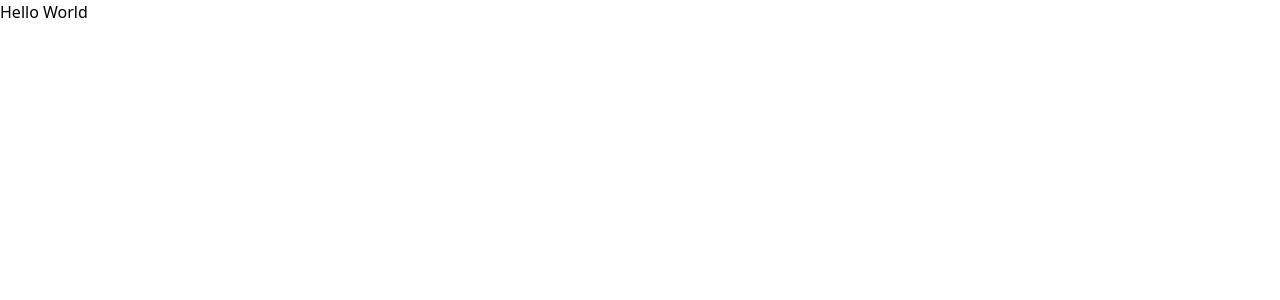
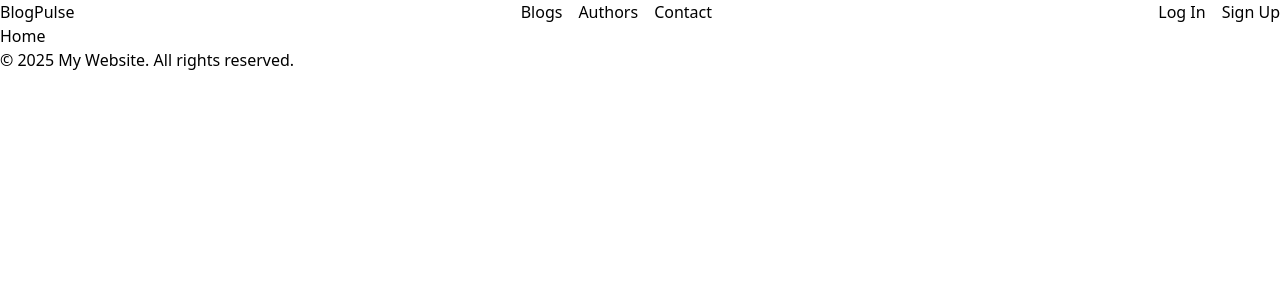
Before and after one commit to Waqar-Murtaza-ignicube/blogpulse, a React (Vite) app: page / in a window 1280 px wide. Shown: the top 300 px of the page. Built offline with nearby package versions, Linux system fonts and the light colour scheme.

Commit message:
added navbar and footer

```diff
--- a/src/App.tsx
+++ b/src/App.tsx
@@ -1,9 +1,29 @@
+import {
+  BrowserRouter,
+  Route,
+  Routes
+} from "react-router-dom";
+import Layout from "./layout";
+import Authors from "./pages/Authors";
+import Blogs from "./pages/Blogs";
+import Contact from "./pages/Contact";
+import Home from "./pages/Home";
+
 const App = () => {
 
   return (
-    <div>
-      Hello World
-    </div>
+    <>
+      <BrowserRouter>
+        <Layout>
+          <Routes>
+            <Route path="/" element={<Home />} />
+            <Route path="/blogs" element={<Blogs />} />
+            <Route path="/authors" element={<Authors />} />
+            <Route path="/contact" element={<Contact />} />
+          </Routes>
+        </Layout>
+      </BrowserRouter>
+    </>
   )
 }
 
--- /dev/null
+++ b/src/components/Footer/index.tsx
@@ -0,0 +1,9 @@
+const Footer = () => {
+  return (
+    <footer className="footer">
+        <p>© 2025 My Website. All rights reserved.</p>
+    </footer>
+  )
+}
+
+export default Footer
--- /dev/null
+++ b/src/components/Navbar/index.tsx
@@ -0,0 +1,23 @@
+import { Link } from "react-router-dom"
+
+const Navbar = () => {
+    return (
+        <nav className="flex justify-between">
+            <div>
+                <Link to="/">BlogPulse</Link>
+            </div>
+            <ul className="flex justify-between gap-4">
+                <li><Link to="/blogs">Blogs</Link></li>
+                <li><Link to="/authors">Authors</Link></li>
+                <li><Link to="/contact">Contact</Link></li>
+            </ul>
+
+            <div className="flex justify-between gap-4">
+                <Link to="/sign-in">Log In</Link>
+                <Link to="/sign-up">Sign Up</Link>
+            </div>
+        </nav>
+    )
+}
+
+export default Navbar
--- /dev/null
+++ b/src/layout.tsx
@@ -0,0 +1,23 @@
+import React from 'react';
+import Navbar from './components/Navbar';
+import Footer from './components/Footer';
+
+interface LayoutProps {
+  children: React.ReactNode;
+}
+
+const Layout: React.FC<LayoutProps> = ({ children }) => {
+  return (
+    <>
+      <Navbar />
+
+      <main className="main-content">
+        {children}
+      </main>
+
+      <Footer />
+    </>
+  );
+}
+
+export default Layout;
--- /dev/null
+++ b/src/pages/Authors/index.tsx
@@ -0,0 +1,7 @@
+const Authors = () => {
+  return (
+    <div>Authors</div>
+  )
+}
+
+export default Authors
--- /dev/null
+++ b/src/pages/Blogs/index.tsx
@@ -0,0 +1,7 @@
+const Blogs = () => {
+  return (
+    <div>Blogs</div>
+  )
+}
+
+export default Blogs
--- /dev/null
+++ b/src/pages/Contact/index.tsx
@@ -0,0 +1,7 @@
+const Contact = () => {
+  return (
+    <div>Contact</div>
+  )
+}
+
+export default Contact
--- /dev/null
+++ b/src/pages/Home/index.tsx
@@ -0,0 +1,7 @@
+const Home = () => {
+  return (
+    <div>Home</div>
+  )
+}
+
+export default Home
```
